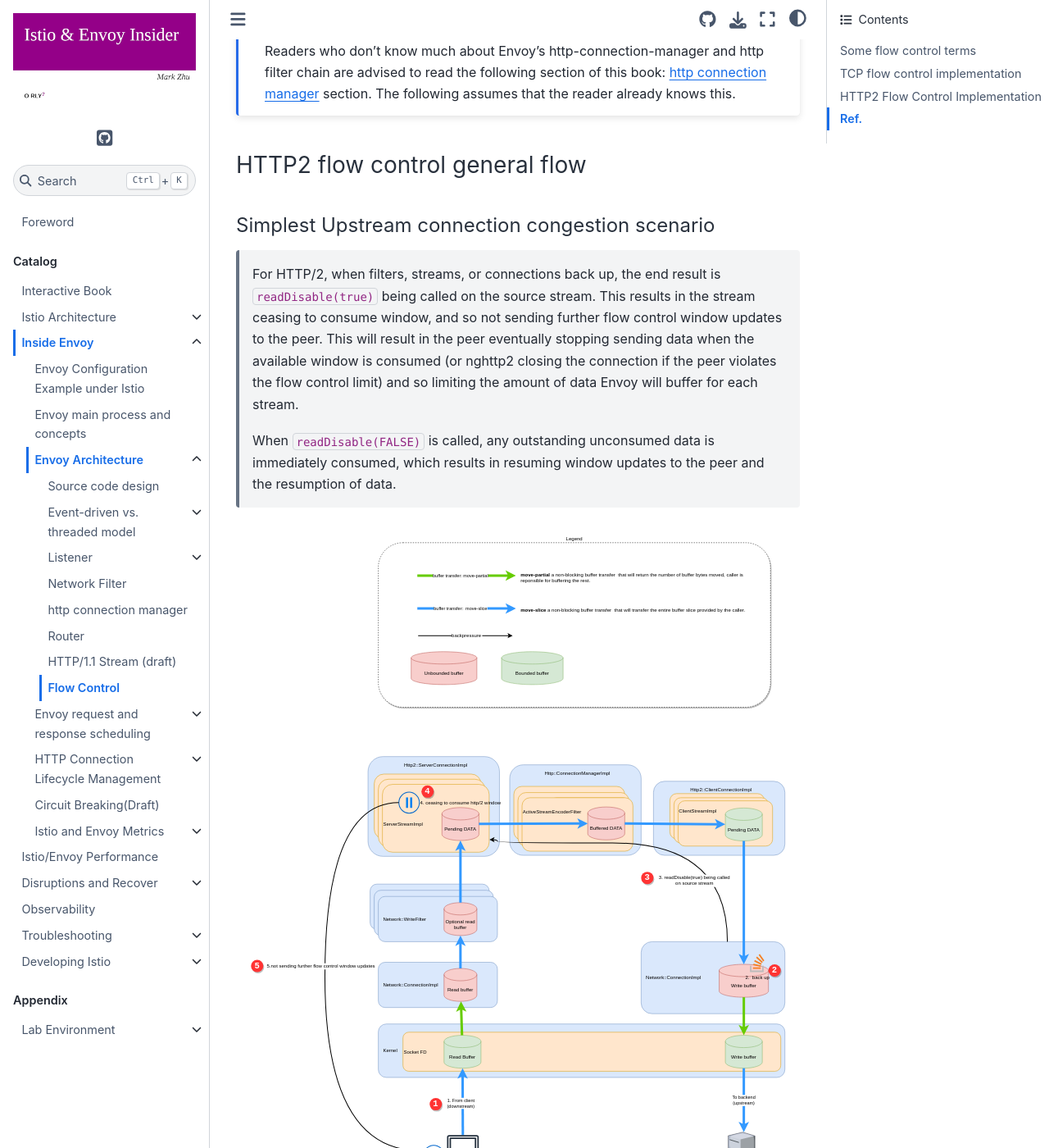
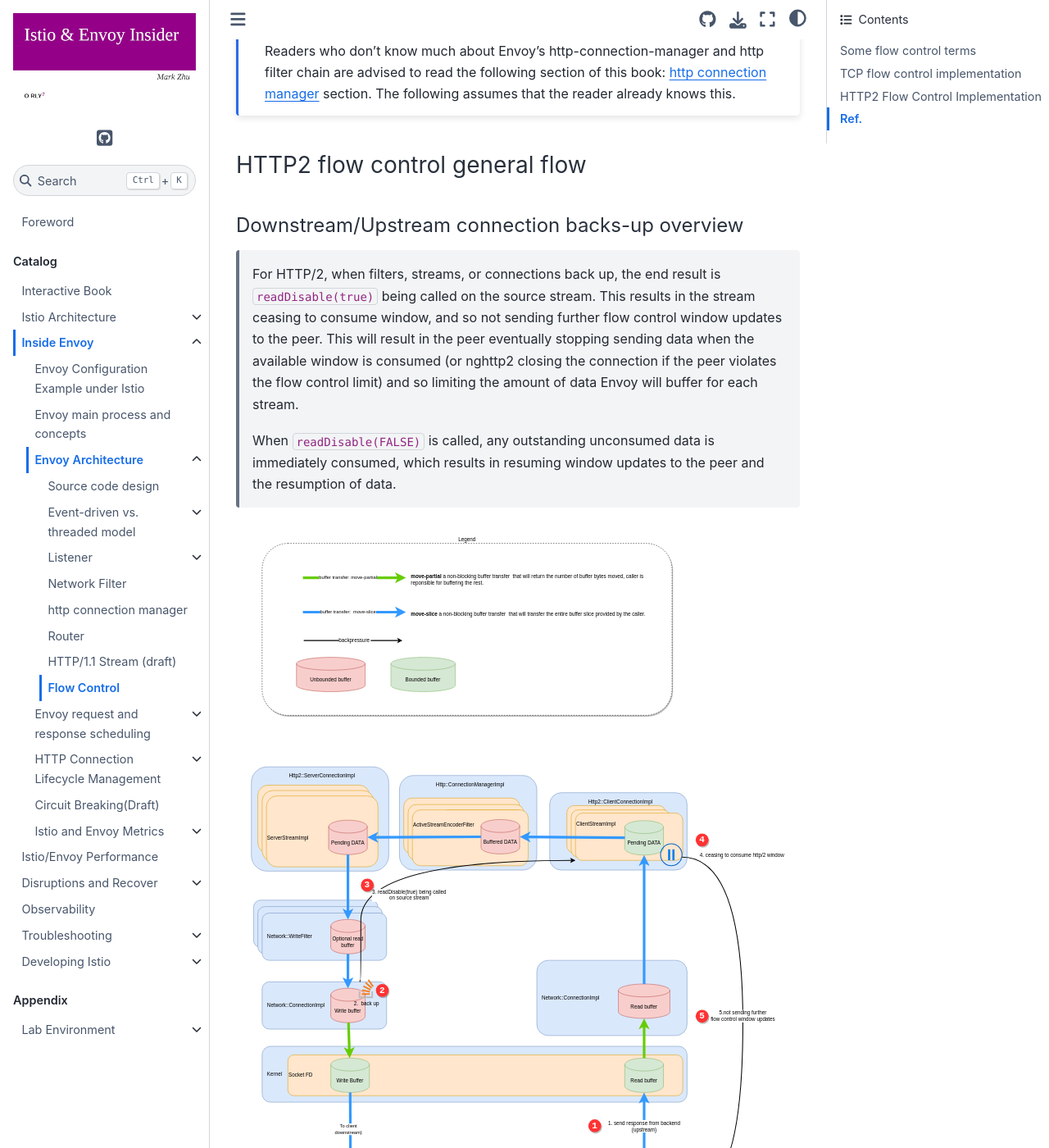
Before and after one commit to labilezhu/istio-insider-en, a Sphinx documentation site: the page built from docs/source/ch2-envoy/arch/flow-control/flow-control.md, in a window 1280 px wide and 1400 px high, scrolled down 3011 px. Shown: the whole window at 82% size. Built offline with Sphinx 7.4.7 and the Sphinx Book theme 1.1.4, drawn with Linux system fonts in a browser that asks for light colours; some of the changed text lies outside the part shown.

Commit message:
flow control: Upstream connection backs-up and backpressure overview

```diff
--- a/docs/source/ch2-envoy/arch/flow-control/flow-control.md
+++ b/docs/source/ch2-envoy/arch/flow-control/flow-control.md
@@ -69,12 +69,22 @@
 
 
 
-#### Simplest Upstream connection congestion scenario
+#### Downstream/Upstream connection backs-up overview
 
 
 > For HTTP/2, when filters, streams, or connections back up, the end result is `readDisable(true)` being called on the source stream. This results in the stream ceasing to consume window, and so not sending further flow control window updates to the peer. This will result in the peer eventually stopping sending data when the available window is consumed (or nghttp2 closing the connection if the peer violates the flow control limit) and so limiting the amount of data Envoy will buffer for each stream.
 >
 > When `readDisable(FALSE)` is called, any outstanding unconsumed data is immediately consumed, which results in resuming window updates to the peer and the resumption of data.
+
+
+:::{figure-md} Figure: Downstream connection backs-up and backpressure overview
+
+<img src="/ch2-envoy/arch/flow-control/flow-control-1-2-downstream-backs-up-overview.drawio.svg" alt="Figure Downstream connection backs-up and backpressure overview">
+
+*Figure: Downstream connection backs-up and backpressure overview*
+:::
+*[Open with Draw.io](https://app.diagrams.net/?ui=sketch#Uhttps%3A%2F%2Fistio-insider.mygraphql.com%2Fzh_CN%2Flatest%2F_images%2Fflow-control-1-2-downstream-backs-up-overview.drawio.svg)*
+
 
 
 :::{figure-md} Figure: Upstream connection back up and backpressure
```
Also changed, not shown: docs/source/ch2-envoy/arch/flow-control/flow-control-1-2-downstream-backs-up-overview.drawio.svg (added), docs/source/ch2-envoy/arch/flow-control/flow-control-1-upstream-backs-up-simple.drawio.svg.
